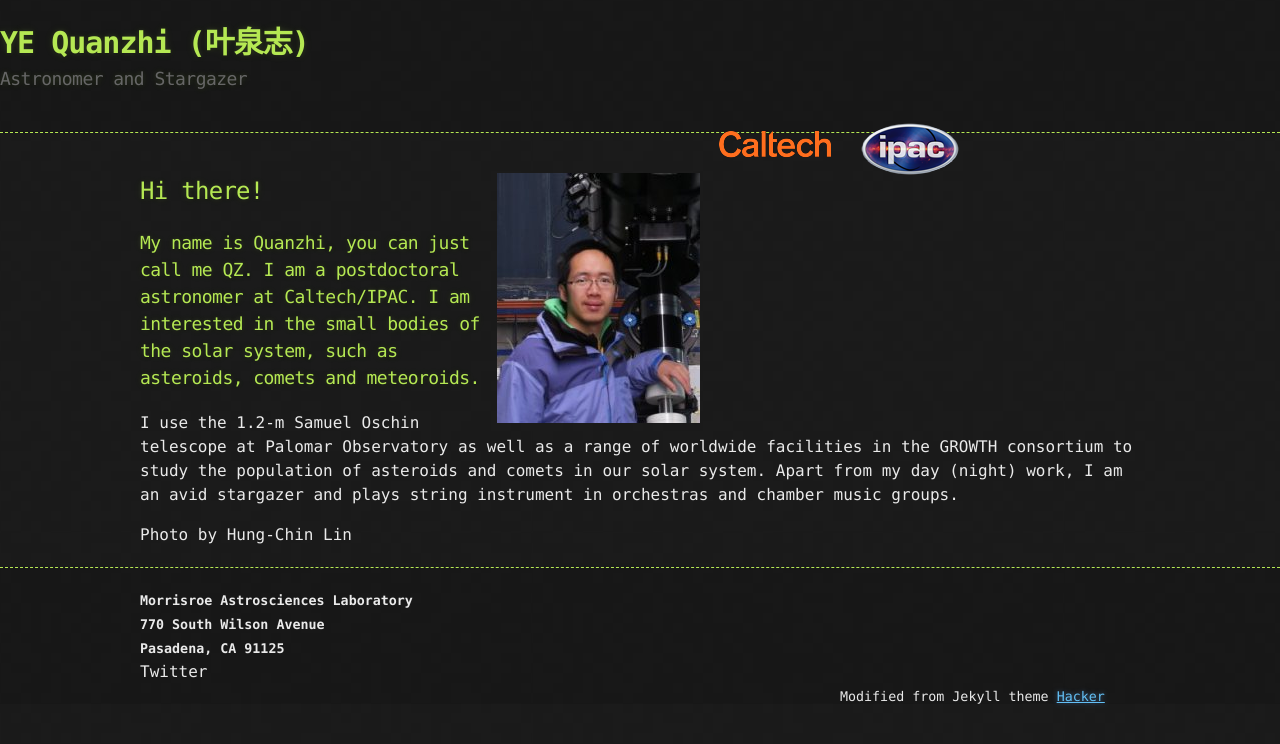
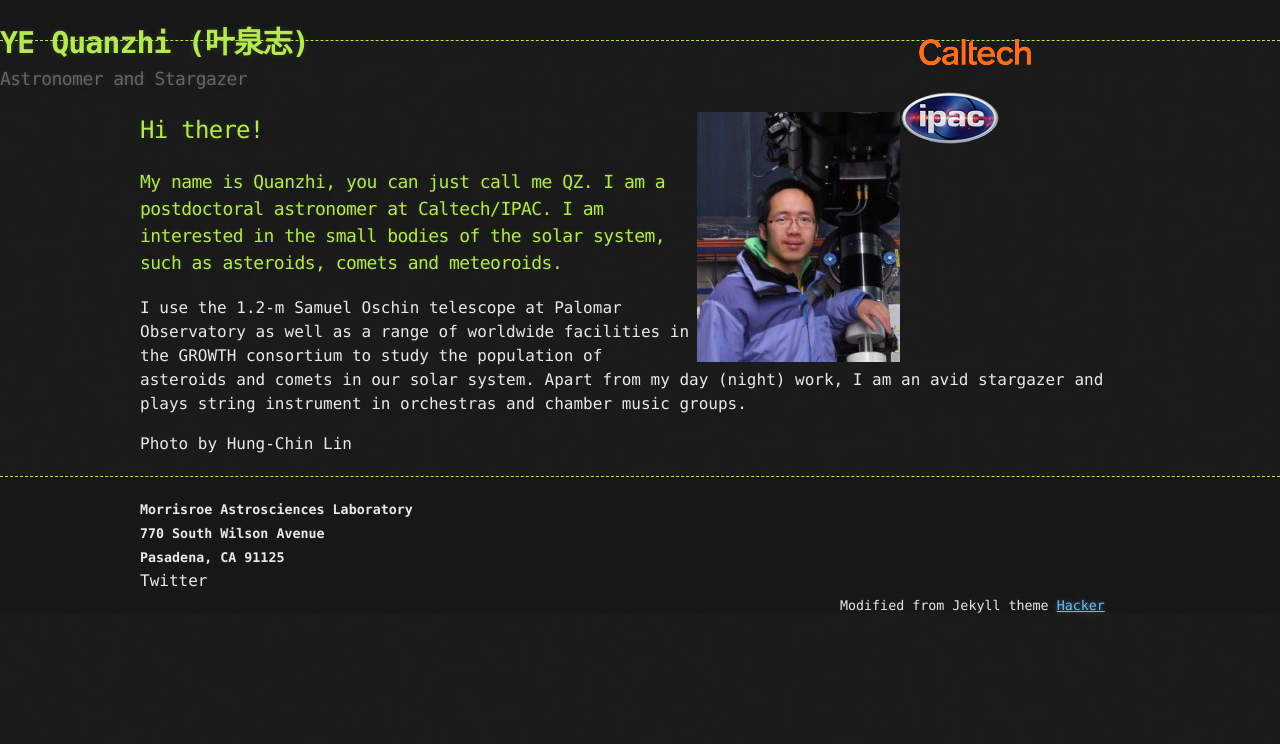
Before and after one commit to Yeqzids/Yeqzids.GitHub.io, a Jekyll site: the page built from index.md, in a window 1280 px wide. Shown: the top 744 px of the page. Built offline with Jekyll 4.4.1, drawn with Linux system fonts in a browser that asks for light colours.

Commit message:
revised header style

```diff
--- a/_sass/jekyll-theme-hacker.scss
+++ b/_sass/jekyll-theme-hacker.scss
@@ -30,8 +30,13 @@
   max-width: 1000px;
 }
 
+.subcontainer_header_main {
+  width: 80%;
+  float: left;
+}
+
 .subcontainer_header_logo {
-  width: 30%;
+  width: 10%;
   float: right;
 }
 
```
